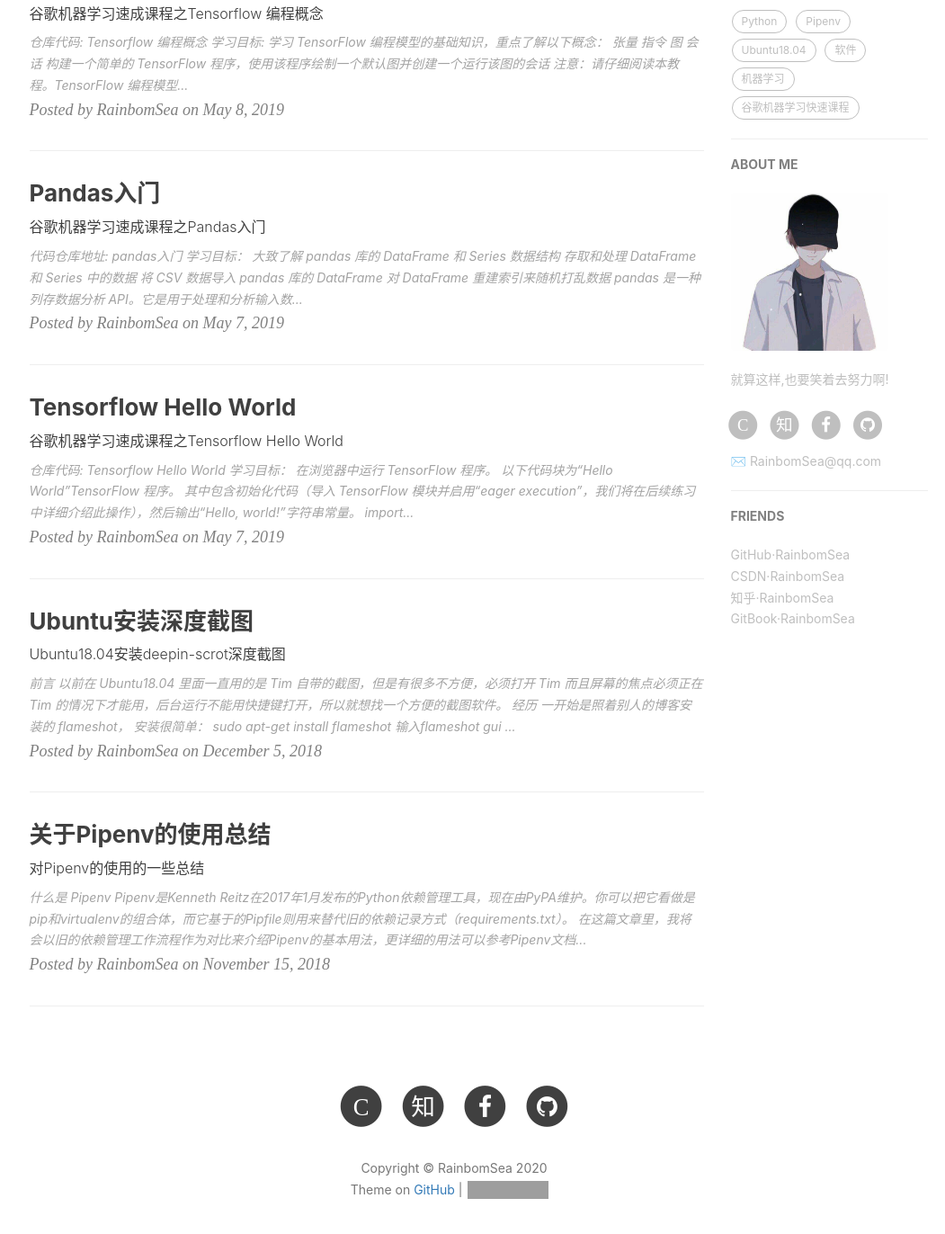
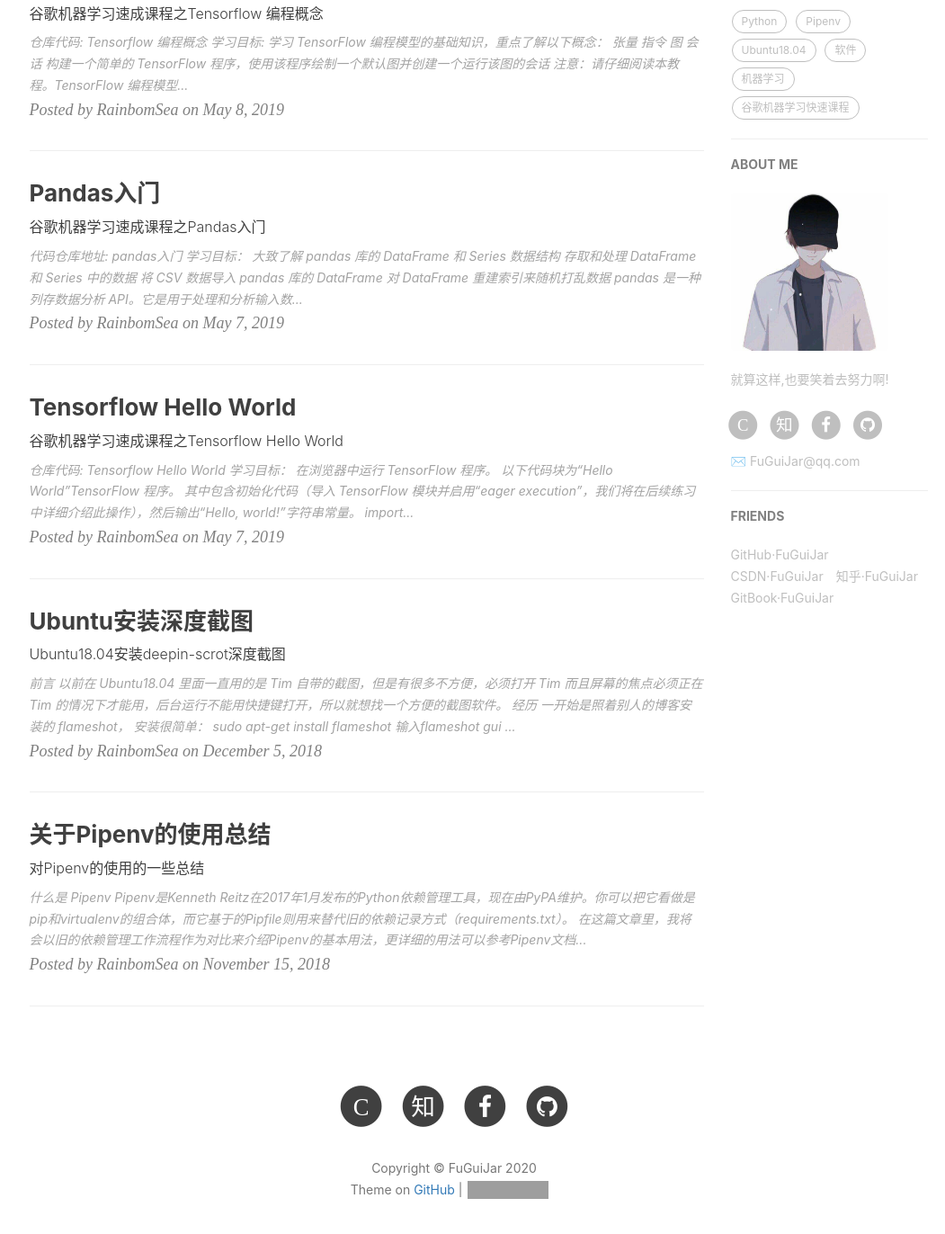
Before and after one commit to FuGuiJar/FuGuiJar.GitHub.io, a Jekyll site: the page built from index.html, in a window 1280 px wide and 1400 px high, scrolled down 507 px. Shown: the top 1372 px of the window at 90% size, without its empty margins (135-1186 px from the left). Built offline with Jekyll 4.4.1, drawn with Linux system fonts in a browser that asks for light colours; nearby versions of some CDN libraries; the list of posts is cut into pages by our own code; comment, search, counter and statistics services are not loaded; some of the changed text lies outside the part shown; grey boxes are pictures that could not be loaded.

Commit message:
time 12:35 update

```diff
--- a/_config.yml
+++ b/_config.yml
@@ -1,13 +1,13 @@
 # Site settings | 网站设置
-title: RainbomSea
-SEOTitle: RainbomSea的博客 | RaimbomSea
+title: FuGuiJar
+SEOTitle: FuGuiJar的博客 | FuGuiJar
 header-img: img/home-bg-he.png
-email: RainbomSea@qq.com
-description: "RainbomSea的博客"
-keyword: "RainbomSea, RainbomSea的博客, rainbom sea, rainbomsea, Python blog"
-url: "http://RainbomSea.github.io"          # your host, for absolute URL
+email: FuGuiJar@qq.com
+description: "FuGuiJar的博客"
+keyword: "FuGuiJar, FuGuiJar的博客, rainbom sea, rainbomsea, Python blog"
+url: "http://FuGuiJar.GitHub.io"          # your host, for absolute URL
 baseurl: ""      # for example, '/blog' if your blog hosted on 'host/blog'
-github_repo: "https://github.com/RainbomSea/RainbomSea.github.io.git" #code repository | 代码仓库
+github_repo: "https://github.com/FuGuiJar/FuGuiJar.GitHub.io.git" #code repository | 代码仓库
 
 
 # Sidebar settings | 侧边栏设置
@@ -21,8 +21,8 @@
 
 # SNS settings | 社交网络设置
 facebook_username: rainbom.z
-github_username: RainbomSea
-zhihu_username: RainbomSea
+github_username: FuGuiJar
+zhihu_username: FuGuiJar
 csdn_username: qq_39268193
 
 
@@ -63,9 +63,9 @@
   enable: true    # 是否开启Gitalk评论
   clientID: 99ecf1fdc9b7e357ebb7                            #生成的clientID
   clientSecret: a866f00709e418ffd35d9986e130ff7f01a3cba2    #生成的clientSecret
-  repo: RainbomSea.github.io    #仓库名称
-  owner: RainbomSea    # github用户名
-  admin: RainbomSea
+  repo: FuGuiJar.Github.io    #仓库名称
+  owner: FuGuiJar    # github用户名
+  admin: FuGuiJar
   distractionFreeMode: true # 是否启用类似FB的阴影遮罩
 
 
@@ -91,16 +91,16 @@
 # Friends
 friends: [
     {
-        title: "GitHub·RainbomSea",
+        title: "GitHub·FuGuiJar",
         href: "http://RainbomSea.github.io"
     },{
-        title: "CSDN·RainbomSea",
+        title: "CSDN·FuGuiJar",
         href: "https://blog.csdn.net/qq_39268193"
     },{
-        title: "知乎·RainbomSea",
+        title: "知乎·FuGuiJar",
         href: "https://www.zhihu.com/people/RainbomSea"
     },{
-        title: "GitBook·RainbomSea",
+        title: "GitBook·FuGuiJar",
         href: "https://legacy.gitbook.com/@rainbomsea"
     }
 ]
```
